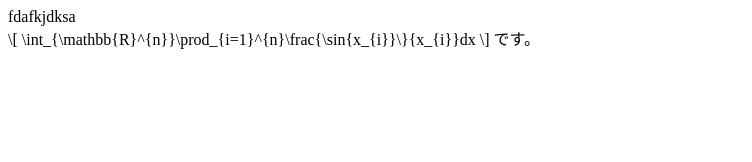
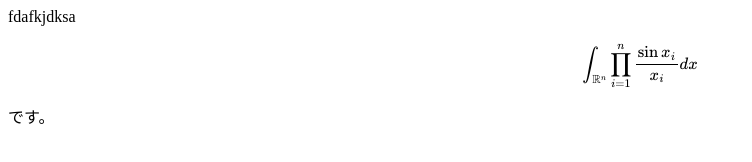
Before and after one commit to tomo-math/tomo-math.github.io, a plain HTML site: page test.html in a window 1280 px wide. Shown: the whole page, without its empty margins (0-752 px from the left). Drawn offline with nearby package versions, Linux system fonts and the light colour scheme.

Commit message:
Update test.html

```diff
--- a/test.html
+++ b/test.html
@@ -7,7 +7,7 @@ src="https://cdn.jsdelivr.net/npm/mathjax@3/es5/tex-chtml.js"></script>
 <body>
 fdafkjdksa<br>
 \[
-\int_{\mathbb{R}^{n}}\prod_{i=1}^{n}\frac{\sin{x_{i}}\}{x_{i}}dx
+\int_{\mathbb{R}^{n}}\prod_{i=1}^{n}\frac{\sin{x_{i}}}{x_{i}}dx
 \]
 です。
 </body>
```
